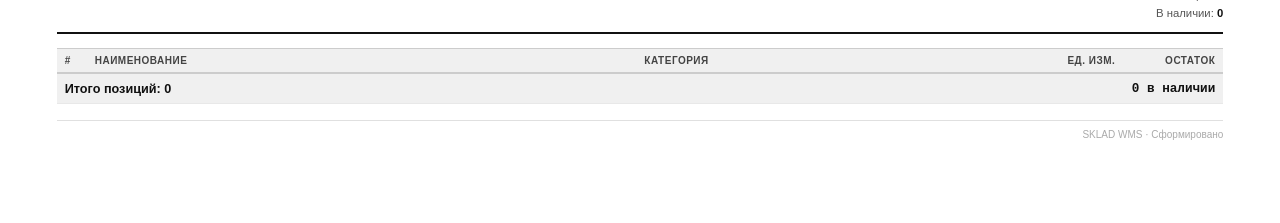
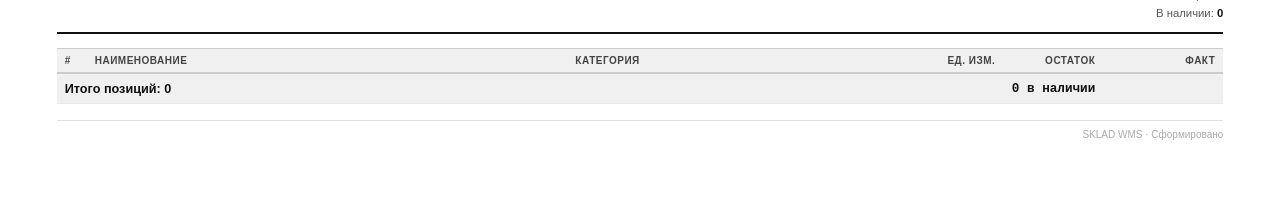
Before and after one commit to michaeldupchak-source/SKLAD, a Python web app: template templates/stock_print.html in a window 1280 px wide. Shown: the part 84-307 px from the top of the page. Run offline with Jinja, Linux system fonts and the light colour scheme; the template is opened without the code that fills it, so the values that code supplies are empty.

Commit message:
fix: add 'Факт' column to print sheet for manual inventory

```diff
--- a/templates/stock_print.html
+++ b/templates/stock_print.html
@@ -139,6 +139,7 @@
       <th>Категория</th>
       <th style="text-align:right;width:80px">Ед. изм.</th>
       <th style="text-align:right;width:100px">Остаток</th>
+      <th style="text-align:right;width:120px">Факт</th>
     </tr>
   </thead>
   <tbody>
@@ -151,6 +152,7 @@
       <td class="num {% if p.current_stock > 0 %}stock-positive{% elif p.current_stock < 0 %}stock-negative{% else %}stock-zero{% endif %}">
         {{ "%.3g" | format(p.current_stock) }}
       </td>
+      <td style="border-bottom:1px solid #bbb"></td>
     </tr>
     {% endfor %}
   </tbody>
@@ -158,6 +160,7 @@
     <tr>
       <td colspan="4">Итого позиций: {{ products | length }}</td>
       <td class="num">{{ products | selectattr('current_stock', 'gt', 0) | list | length }} в наличии</td>
+      <td></td>
     </tr>
   </tfoot>
 </table>
```
